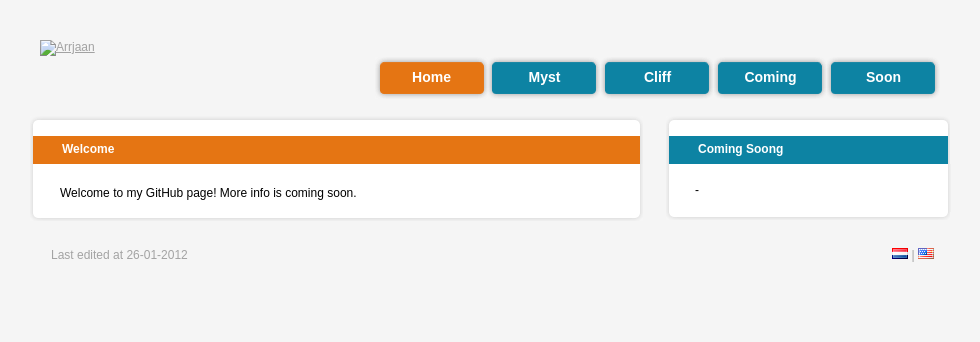
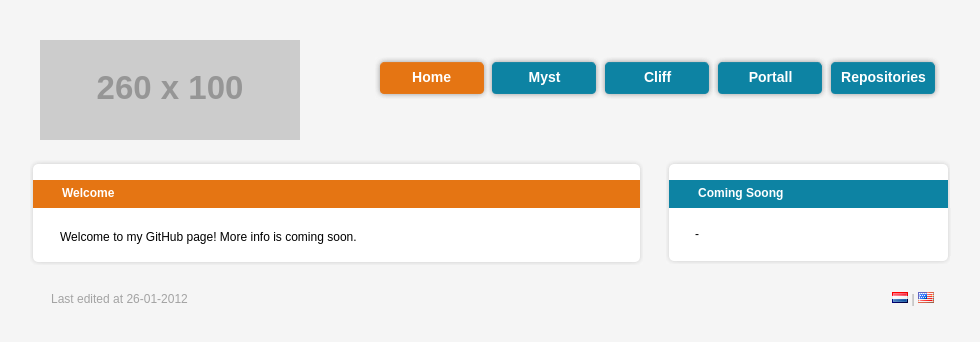
Before and after one commit to Arrjaan/arrjaan.github.com, a plain HTML site: page index.html in a window 1280 px wide. Shown: the whole page, without its empty margins (145-1125 px from the left). Drawn offline with nearby package versions, Linux system fonts and the light colour scheme; placeholder pictures from the web are drawn by us.

Commit message:
Updated links.

```diff
--- a/index.html
+++ b/index.html
@@ -17,7 +17,7 @@
 
 	<div id="container">
 		<div id="logo">
-			<a href="/home"><img src="placeholder.png" alt="Arrjaan" /></a>
+			<a href="/home"><img src="http://placehold.it/260x100" alt="Arrjaan" /></a>
 		</div>
 
 		<div id="menu">
@@ -25,8 +25,8 @@
 				<li class="active"><a href="index.html"><b>Home</b></a></li>
 				<li><a href="/Myst"><b>Myst</b></a></li>
 				<li><a href="/Cliff"><b>Cliff</b></a></li>
-				<li><a href="#"><b>Coming</b></a></li>
-				<li><a href="#"><b>Soon</b></a></li>
+				<li><a href="/Portall"><b>Portall</b></a></li>
+				<li><a href="http://github.com/Arrjaan"><b>Repositories</b></a></li>
 			</ul>
 		</div>
 
```
